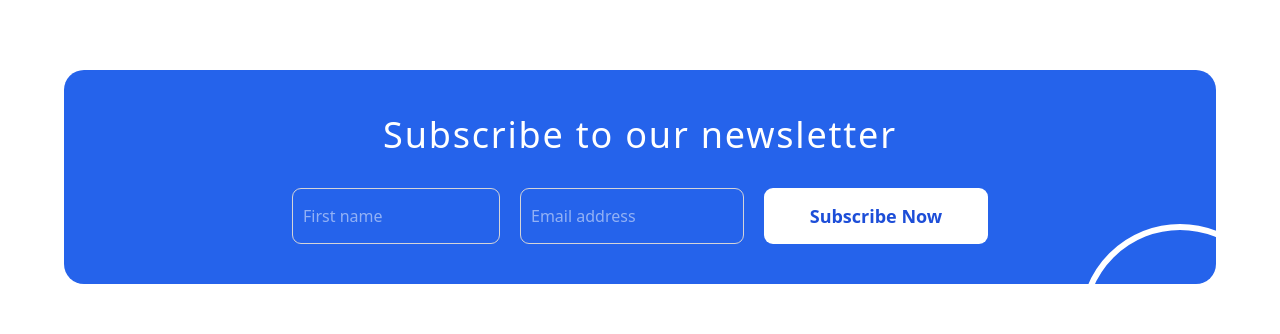
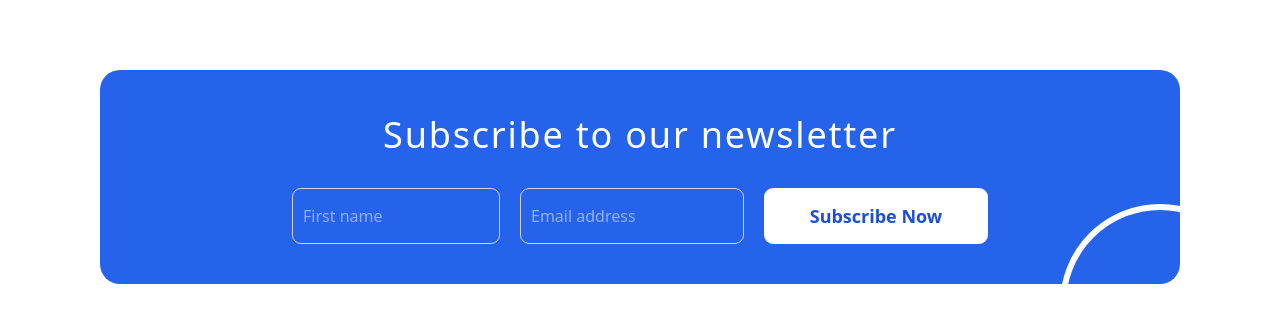
Before and after one commit to Darari17/tickitz-app, a React (Vite) app: page /movie in a window 1280 px wide. Shown: the part 802-1136 px from the top of the page. Built offline with nearby package versions, Linux system fonts and the light colour scheme; no server answers; a web font is replaced by a local one.

Commit message:
fix: change width component subscriber

```diff
--- a/src/components/Subscriber.jsx
+++ b/src/components/Subscriber.jsx
@@ -1,7 +1,7 @@
 export const Subscriber = () => {
   return (
-    <div className="flex flex-row justify-center items-center relative">
-      <form className="flex flex-col align-middle justify-center items-center w-[90%]  bg-[#2563eb] rounded-[20px] gap-7 py-10 ">
+    <div className="flex flex-row justify-center items-center relative mx-25">
+      <form className="flex flex-col align-middle justify-center items-center w-full bg-[#2563eb] rounded-[20px] gap-7 py-10 ">
         <div>
           <div className="text-[#ffffff] font-normal text-4xl/[50px] tracking-wider ">
             Subscribe to our newsletter
@@ -21,7 +21,7 @@ export const Subscriber = () => {
           <button className="bg-white w-56 h-14 rounded-[9px] text-[18px]/[28px] font-bold text-[#1d4ed8] cursor-pointer">
             Subscribe Now
           </button>
-          <div className="absolute border-6 border-white w-[200px] h-[200px] rounded-full right-0 bottom-0 translate-y-35 overflow-hidden"></div>
+          <div className="absolute border-6 border-white w-[200px] h-[200px] rounded-full right-0 bottom-0 translate-y-30 translate-x-20 overflow-hidden"></div>
         </div>
       </form>
     </div>
```
